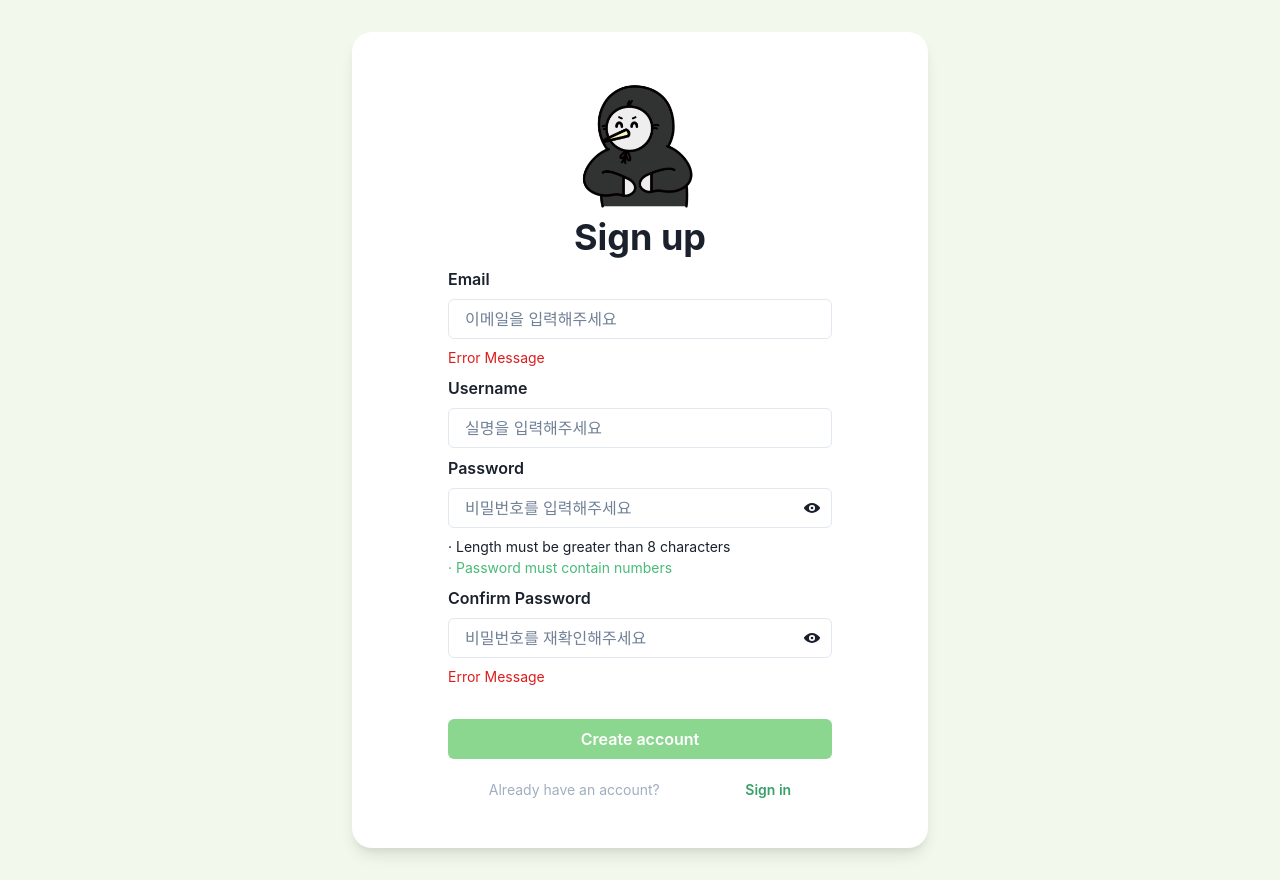
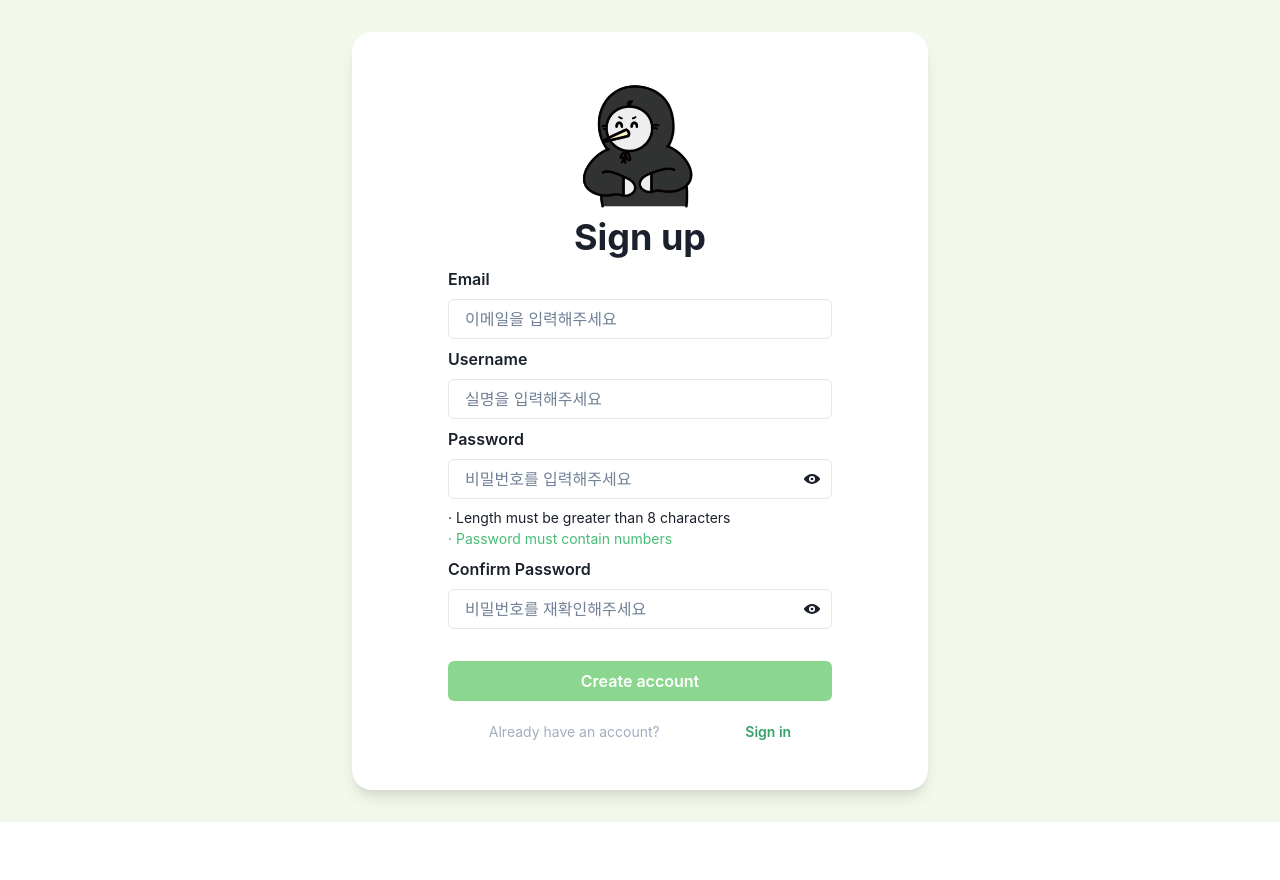
Before and after one commit to prgrms-fe-devcourse/FEDC4_MUSSEUK_LETTER_Donggeun, a React (Vite) app: page /signup in a window 1280 px wide. After the commit the page ends 822 px from the top, so only its background shows below. Built offline with nearby package versions, Linux system fonts and the light colour scheme.

Commit message:
feat: zod 스키마 작성

```diff
--- a/src/pages/Signup/index.tsx
+++ b/src/pages/Signup/index.tsx
@@ -1,4 +1,6 @@
 import { useForm, SubmitHandler, SubmitErrorHandler } from 'react-hook-form';
+import { zodResolver } from '@hookform/resolvers/zod';
+import { z } from 'zod';
 import { Box, Button, Icon, Flex, Heading, Text, Image, useBoolean } from '@chakra-ui/react';
 import { ViewIcon, ViewOffIcon } from '@chakra-ui/icons';
 import musseuk from '@/assets/images/musseuk_hood.png';
@@ -9,12 +11,14 @@ const colors = {
   submit: '#8CD790'
 };
 
-type Inputs = {
-  email: string;
-  username: string;
-  password: string;
-  confirmPassword: string;
-};
+const schema = z.object({
+  email: z.string().email(),
+  username: z.string().min(2),
+  password: z.string().min(8),
+  confirmPassword: z.string().min(8)
+});
+
+type Inputs = z.infer<typeof schema>;
 
 const SignUp = () => {
   const [showPassword, setShowPassword] = useBoolean(false);
@@ -24,10 +28,12 @@ const SignUp = () => {
     handleSubmit,
     watch,
     formState: { errors }
-  } = useForm<Inputs>();
+  } = useForm<Inputs>({
+    resolver: zodResolver(schema)
+  });
 
   const onSubmit: SubmitHandler<Inputs> = (data) => console.log(data);
-  const onError: SubmitErrorHandler<Inputs> = (errors) => console.log(errors);
+  const onError: SubmitErrorHandler<Inputs> = (errors) => console.error(errors);
 
   return (
     <Flex w="100%" px="4" py="8" minH="100vh" bg={colors.background} justifyContent="center" alignItems="center">
@@ -50,7 +56,7 @@ const SignUp = () => {
         <Heading textAlign="center">Sign up</Heading>
         <InputField
           label="Email"
-          errorMessage="Error Message"
+          errorMessage={errors.email?.message}
           inputProps={{
             id: 'email',
             type: 'email',
@@ -60,6 +66,7 @@ const SignUp = () => {
         />
         <InputField
           label="Username"
+          errorMessage={errors.username?.message}
           inputProps={{
             id: 'username',
             type: 'text',
@@ -83,7 +90,7 @@ const SignUp = () => {
         </Box>
         <InputField
           label="Confirm Password"
-          errorMessage="Error Message"
+          errorMessage={errors.confirmPassword?.message}
           inputProps={{
             id: 'confirm-password',
             type: showConfirmPassword ? 'text' : 'password',
```
